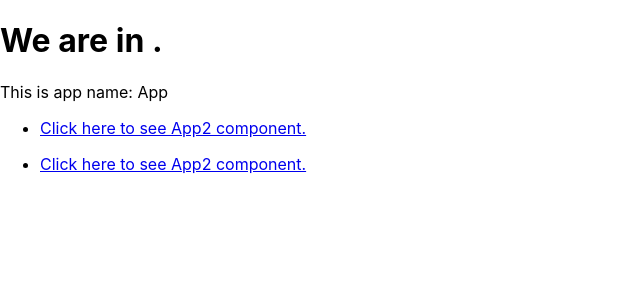
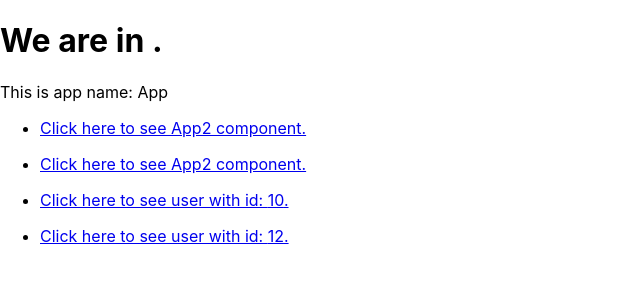
Before and after one commit to soroushkhosravi/my-react-app, a React (Create React App) app: page / in a window 1280 px wide. Shown: the top 300 px of the page, without its empty margins (0-640 px from the left). Built offline with nearby package versions, Linux system fonts and the light colour scheme.

Commit message:
some params from request are used.

```diff
--- a/src/App.js
+++ b/src/App.js
@@ -1,8 +1,9 @@
 import './App.css';
-import {Link } from "react-router-dom";
+import {Link, useParams} from "react-router-dom";
 function App(props) {
 
 	  const names = props.names;
+	  const users = props.users;
       return (
         <div>
 	        <h1> We are in {process.env.REACT_APP_ENV}.</h1>
@@ -10,6 +11,11 @@ function App(props) {
 	        {
 	            names.map(
 	                (name) => (<ul><li><Link to="app2" target="_blank">Click here to see App2 component.</Link></li></ul>)
+	            )
+	        }
+	        {
+	            users.map(
+	                (user) => (<ul><li><Link to={"user/" + user} target="_blank">Click here to see user with id: {user}.</Link></li></ul>)
 	            )
 	        }
         </div>
@@ -24,4 +30,13 @@ function App2(props) {
       )
 }
 
-export {App, App2};
+function User(props) {
+	  const { id } = useParams();
+      return (
+        <div>
+	        <p1> We are in user page: {id}.</p1>
+        </div>
+      )
+}
+
+export {App, App2, User};
--- a/src/index.js
+++ b/src/index.js
@@ -1,7 +1,7 @@
 import React from 'react';
 import ReactDOM from 'react-dom/client';
 import './index.css';
-import {App, App2} from './App';
+import {App, App2, User} from './App';
 import reportWebVitals from './reportWebVitals';
 import { BrowserRouter, Routes, Route} from "react-router-dom";
 
@@ -9,8 +9,9 @@ const root = ReactDOM.createRoot(document.getElementById('root'));
 root.render(
 	<BrowserRouter>
 		<Routes>
-            <Route path="/" element={<App name="App" names={["soroush", "farnaz"]} />} />
+            <Route path="/" element={<App name="App" names={["soroush", "farnaz"]} users={[10, 12]} />} />
             <Route path="/app2" element={<App2 name="App2"/>} />
+            <Route path="/user/:id" element={<User/>} />
         </Routes>
 	</BrowserRouter>
 );
```
